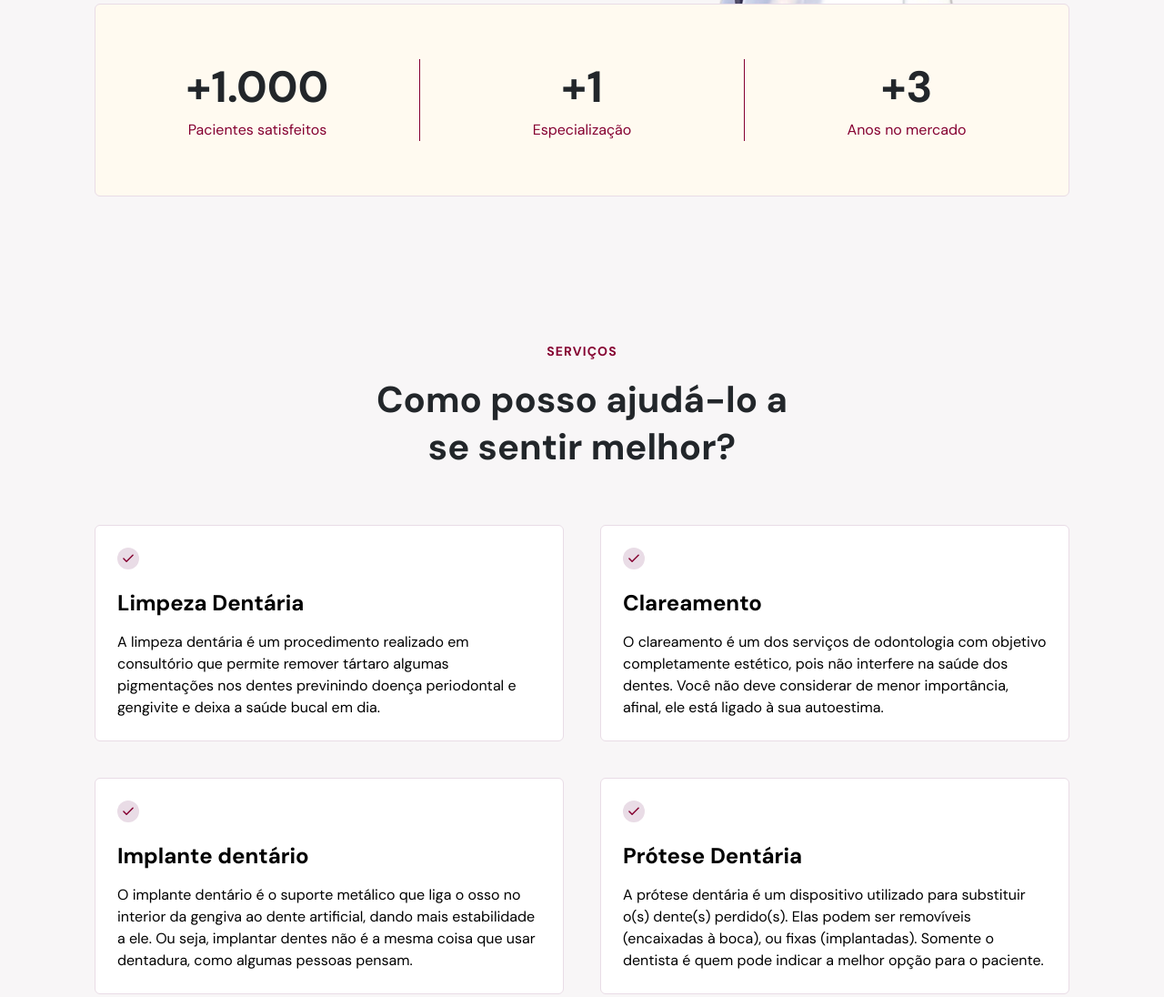
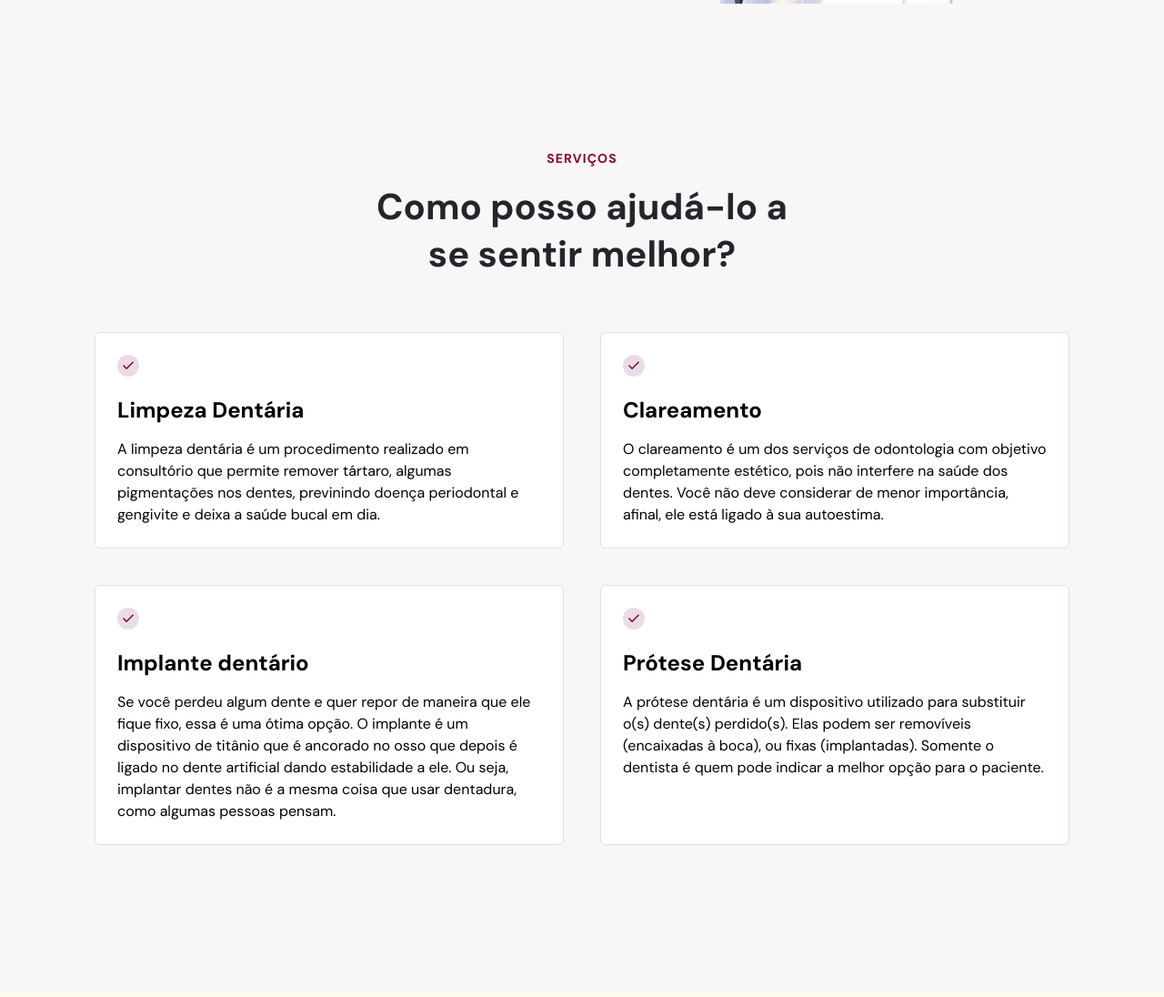
Before and after one commit to thefalked/nlw-return-origin, a plain HTML site: page index.html in a window 1280 px wide. Shown: the part 720-1816 px from the top of the page at 91% size. Drawn offline with nearby package versions, Linux system fonts and the light colour scheme.

Commit message:
feat: removed status and changed texts

```diff
--- a/index.html
+++ b/index.html
@@ -284,21 +284,6 @@
         <div class="col-b">
           <img src="assets/karine-amaro.png" alt="Karine Amaro sorrindo" />
         </div>
-
-        <div class="stats">
-          <div class="stat">
-            <h3>+1.000</h3>
-            <p>Pacientes satisfeitos</p>
-          </div>
-          <div class="stat">
-            <h3>+1</h3>
-            <p>Especialização</p>
-          </div>
-          <div class="stat">
-            <h3>+3</h3>
-            <p>Anos no mercado</p>
-          </div>
-        </div>
       </div>
     </section>
 
@@ -335,7 +320,7 @@
 
             <p>
               A limpeza dentária é um procedimento realizado em consultório
-              que permite remover tártaro algumas pigmentações nos dentes
+              que permite remover tártaro, algumas pigmentações nos dentes,
               previnindo doença periodontal e gengivite e deixa a saúde
               bucal em dia.
             </p>
@@ -392,10 +377,12 @@
             <h3>Implante dentário</h3>
 
             <p>
-              O implante dentário é o suporte metálico que liga o osso no
-              interior da gengiva ao dente artificial, dando mais estabilidade a
-              ele. Ou seja, implantar dentes não é a mesma coisa que usar
-              dentadura, como algumas pessoas pensam.
+              Se você perdeu algum dente e quer repor de maneira que ele
+              fique fixo, essa é uma ótima opção. O implante é um dispositivo
+              de titânio que é ancorado no osso que depois é ligado no dente
+              artificial dando estabilidade a ele. Ou seja, implantar dentes
+              não é a mesma coisa que usar dentadura, como algumas pessoas
+              pensam.
             </p>
           </div>
           <div class="card">
@@ -496,7 +483,7 @@
                 </a>
               </li>
               <li>
-                <a href="mailto:contato@karineamaro.com">
+                <a href="mailto:karineamaro0419@gmail.com">
                   <svg
                     width="24"
                     height="24"
@@ -518,7 +505,7 @@
                     />
                   </svg>
 
-                  contato@karineamaro.com
+                  karineamaro0419@gmail.com
                 </a>
               </li>
               <li>
```
